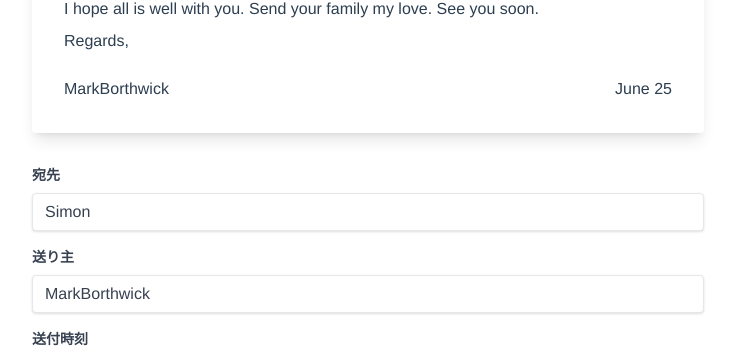
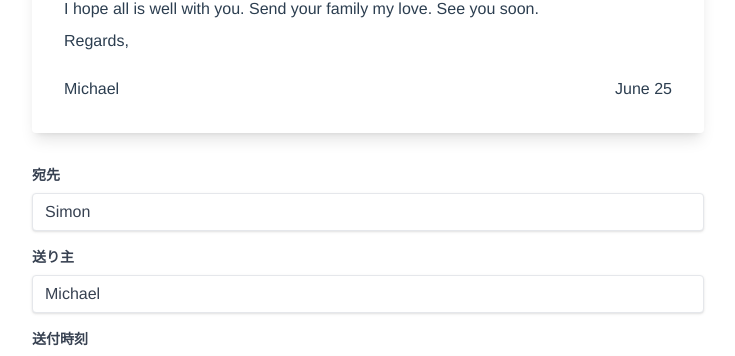
Before and after one commit to Haru0101/dear-my-friend, a Vue app: page / in a window 1280 px wide. Shown: the part 327-683 px from the top of the page, without its empty margins (272-1007 px from the left). Built offline with nearby package versions, Linux system fonts and the light colour scheme.

Commit message:
change: default from

```diff
--- a/src/App.vue
+++ b/src/App.vue
@@ -4,7 +4,7 @@ import { ref } from 'vue'
 const message = ref('How are you doing? Sorry it took me too long to long to write back. How has summer been? What have you been doing during the summer? On my part, I have been traveling around the country with my family. I made new friends and new memories.\n\nI miss you. I cannot wait to go back to school and see you again. I also want to tell you about all my travel experiences when we are back in school. I will send you some of my pictures.\n\nI hope all is well with you. Send your family my love. See you soon.');
 
 const to = ref('Simon');
-const from = ref('MarkBorthwick');
+const from = ref('Michael');
 const today = new Date(Date.now());
 const monthsFullSpell = ["January", "February", "March", "April", "May", "June", "July", "August", "September", "October", "November", "December"];
 const monthsIndex = today.getMonth();
```
